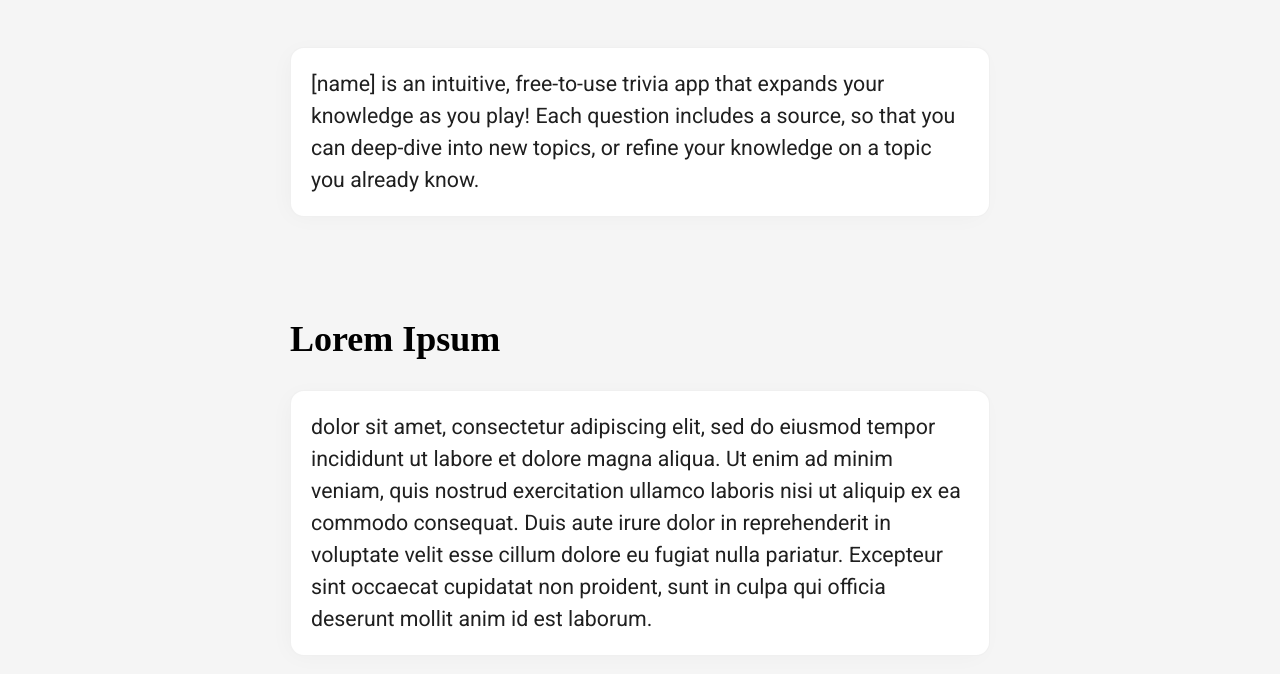
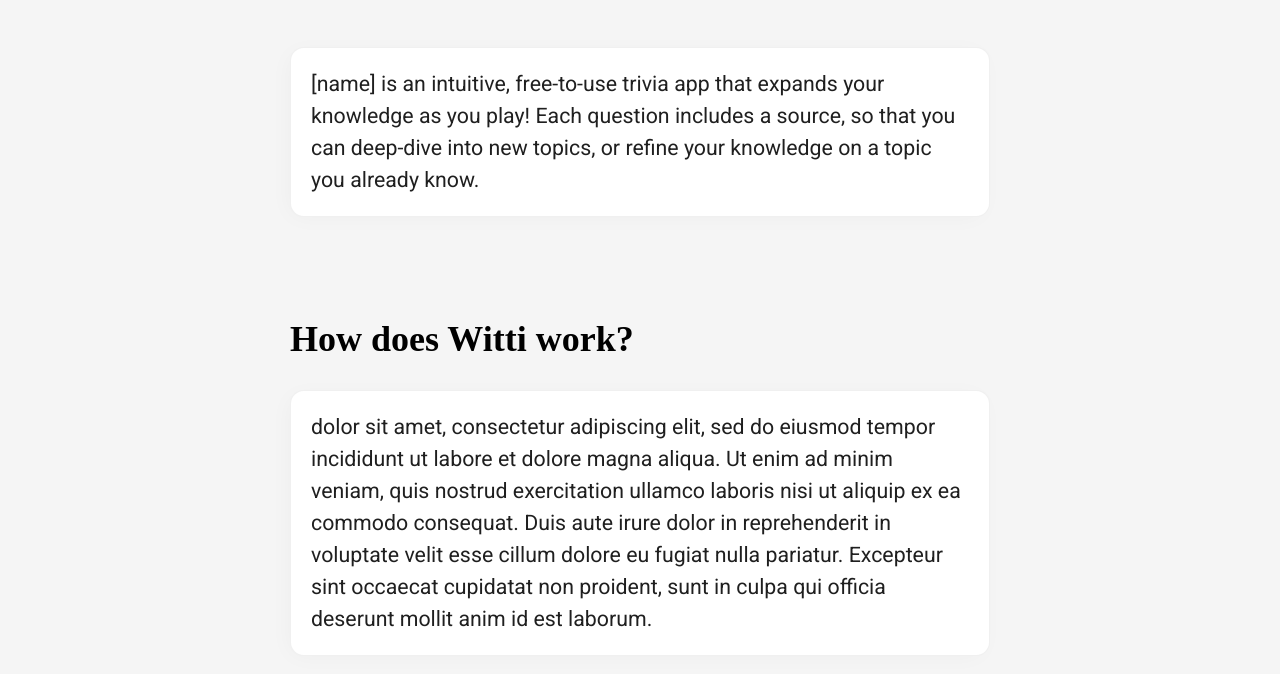
Before and after one commit to ndpiperis/Trivia-Application-CEN4010, a plain HTML site: page index.html in a window 1280 px wide. Shown: the part 736-1410 px from the top of the page. Drawn offline with Linux system fonts and the light colour scheme; files whose address does not match are found by name; a web font is replaced by a local one.

Commit message:
Changed placeholder title and pasted header for the footer for additional information to be inserted such as 'about' info and filler text/info.

```diff
--- a/index.html
+++ b/index.html
@@ -31,14 +31,15 @@
 
                     <div class="spacer"></div>
 
-                    <h2>Lorem Ipsum</h2>
+                    <h2>How does Witti work?</h2>
                     <p>
                     dolor sit amet, consectetur adipiscing elit, sed do eiusmod tempor incididunt ut labore et dolore magna aliqua. Ut enim ad minim veniam, quis nostrud exercitation ullamco laboris nisi ut aliquip ex ea commodo consequat. Duis aute irure dolor in reprehenderit in voluptate velit esse cillum dolore eu fugiat nulla pariatur. Excepteur sint occaecat cupidatat non proident, sunt in culpa qui officia deserunt mollit anim id est laborum.
                     </p>
                 </section>
             </section>
-
-
+            <!--Bottom footer for additional information-->
+            <section class="landing">
+                </section>
         </section>
     </body>
 
```
